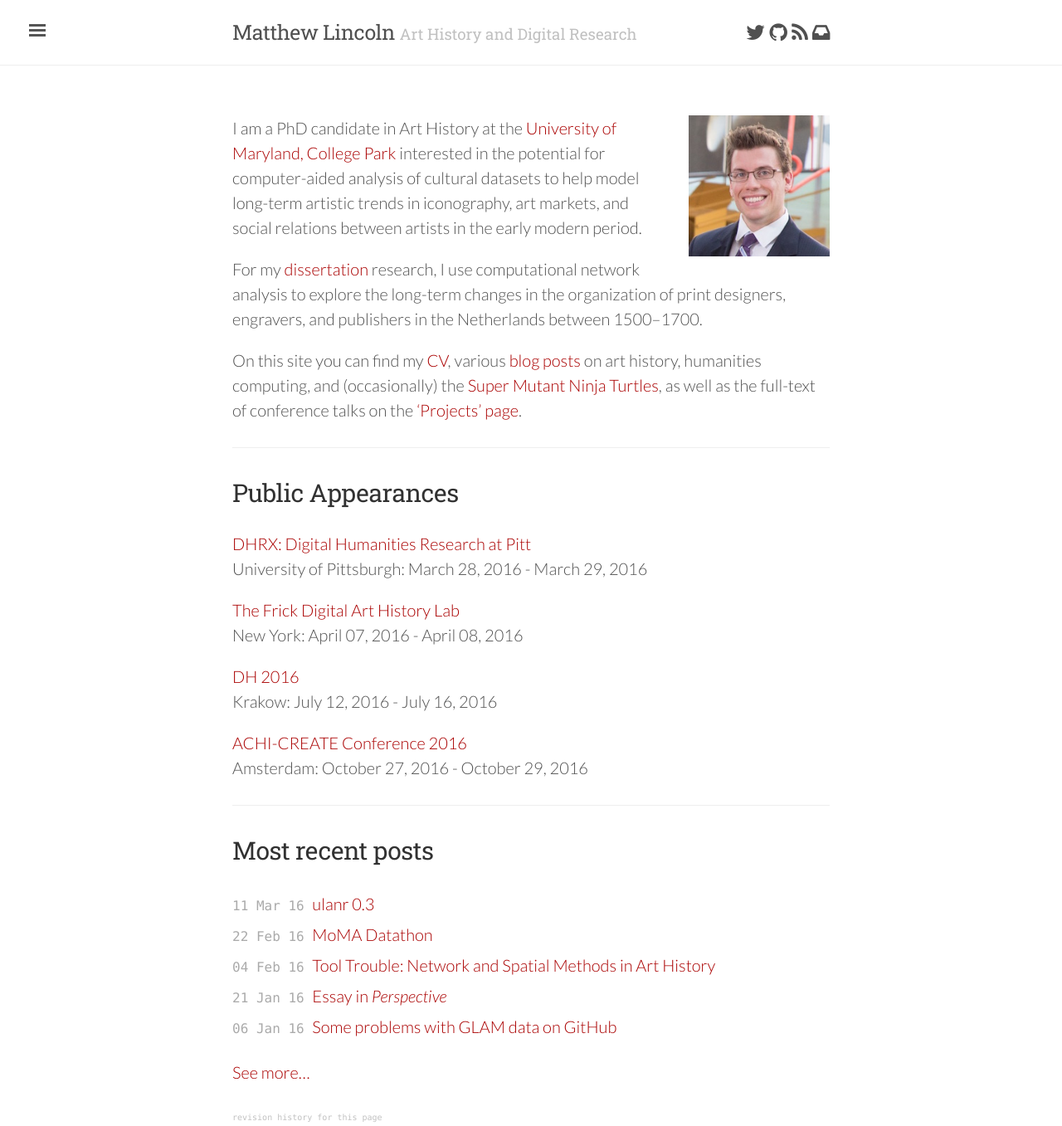
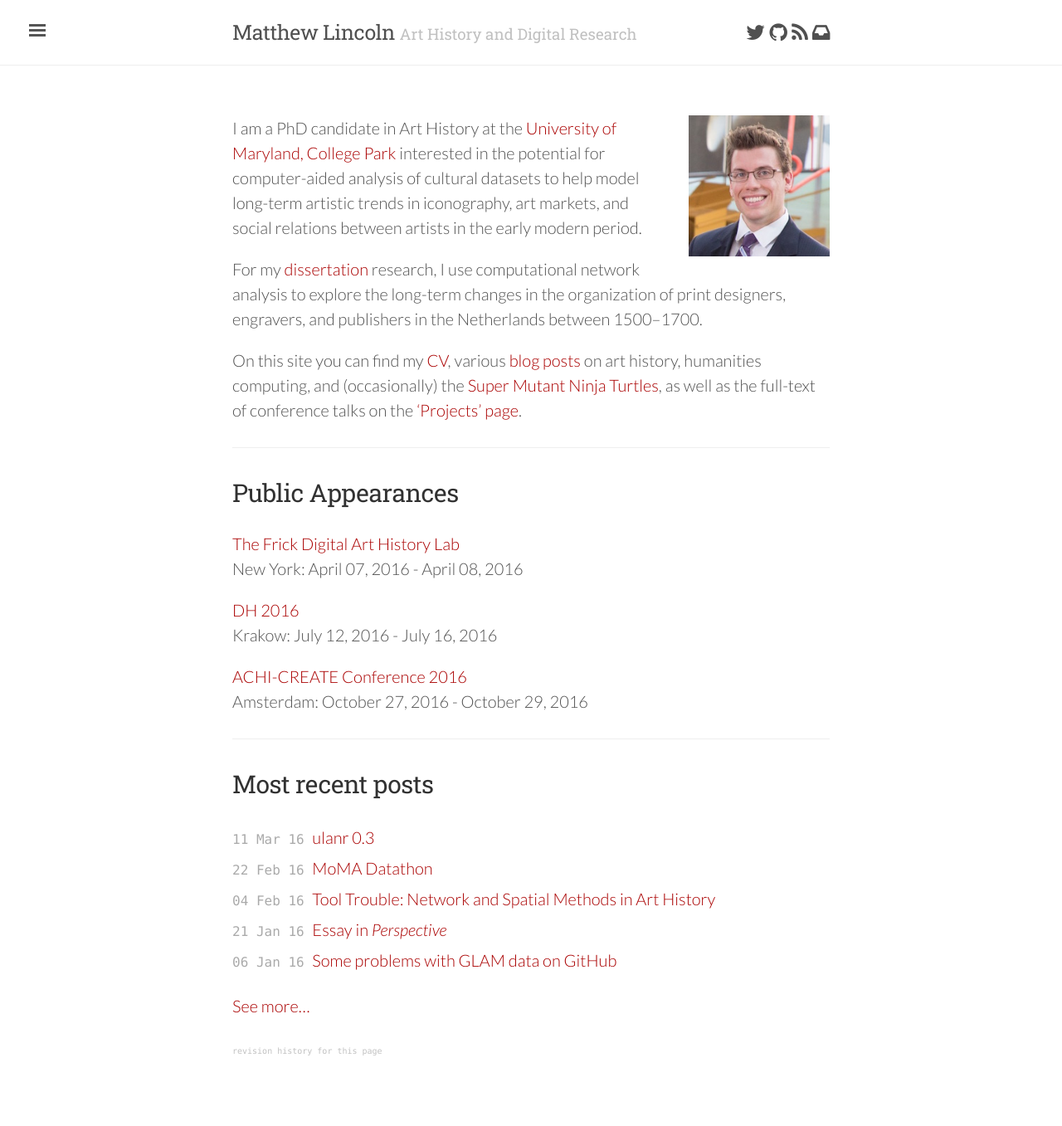
Before and after one commit to mdlincoln/mdlincoln.github.io, a Jekyll site: the page built from index.md, in a window 1280 px wide. Shown: the whole page at 83% size. Built offline with Jekyll 4.4.1, drawn with Linux system fonts in a browser that asks for light colours; nearby versions of some CDN libraries; after the commit the page ends 1277 px from its top, so only the background shows below that.

Commit message:
Pitt talk finished

```diff
--- a/_data/travel.yaml
+++ b/_data/travel.yaml
@@ -13,8 +13,3 @@
   url: http://dh2016.adho.org/
   datestart: 2016-07-12 00:00:00 -0500
   dateend: 2016-07-16 00:00:00 -0500
-- venue: "DHRX: Digital Humanities Research at Pitt"
-  location: University of Pittsburgh
-  url: https://calendar.google.com/calendar/render?eid=cDhsM3JhZjVrc243ajd2bmpkM2dtOG8ybTggbWJuNzJsbXF2MHFjcmI5bzZ0NmltbzFiYmtAZw&ctz=America/New_York&ctz=America/New_York&sf=true&output=xml#eventpage_6
-  datestart: 2016-03-28 00:00:00 -0500
-  dateend: 2016-03-29 00:00:00 -0500
```
